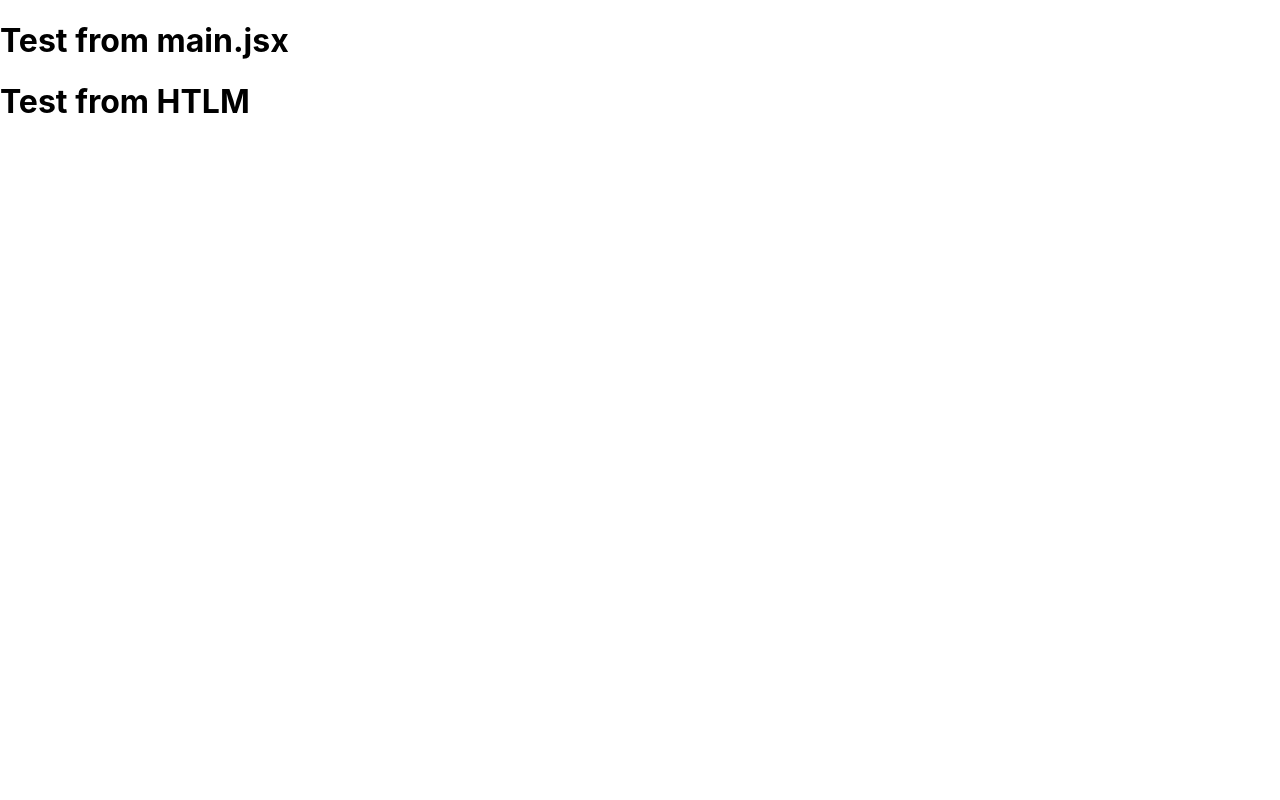
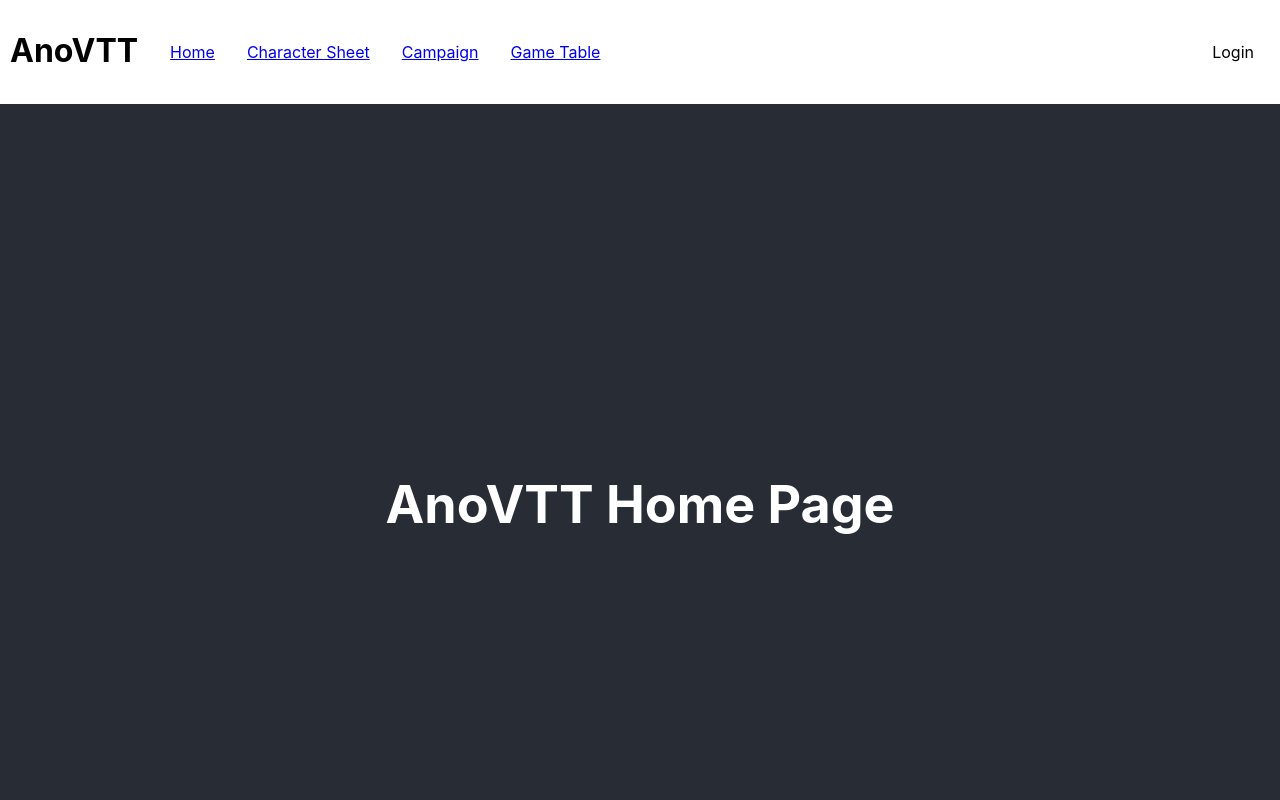
Before and after one commit to adam-good/AnoVTT, a React (Vite) app in the folder frontend/: page / in a window 1280 px wide. Shown: the top 800 px of the page. Built offline with nearby package versions, Linux system fonts and the light colour scheme.

Commit message:
reworking routing maybe

```diff
--- a/frontend/index.html
+++ b/frontend/index.html
@@ -39,7 +39,6 @@
       To begin the development, run `npm start` or `yarn start`.
       To create a production bundle, use `npm run build` or `yarn build`.
     -->
-  <h1>Test from HTLM</h1>
 </body>
 
 </html>
--- a/frontend/src/components/Home.jsx
+++ b/frontend/src/components/Home.jsx
@@ -1,9 +1,19 @@
 
+import "../App.css";
+import { Header, Footer, Body } from "./utils";
 
-const Home = () => {
+const homeContent = () => {
   return (
     <h1>AnoVTT Home Page</h1>
   );
 }
 
+const Home = () => {
+  return (<>
+    <Header />
+    <Body element={homeContent()} />
+    <Footer />
+  </>);
+}
+
 export default Home;
--- a/frontend/src/components/Navbar.jsx
+++ b/frontend/src/components/Navbar.jsx
@@ -3,17 +3,17 @@ import "./Navbar.css";
 
 function Navbar() {
   return (
-    <nav class='navbar'>
-    <div class='navbar-center'>
-    <ul class='nav-links'>
+    <nav className='navbar'>
+    <div className='navbar-center'>
+    <ul className='nav-links'>
       <li><Link to="/">Home</Link></li>
       <li><Link to="/character-sheet">Character Sheet</Link></li>
       <li><Link to="/campaign">Campaign</Link></li>
       <li><Link to="/table">Game Table</Link></li>
     </ul>
     </div>
-    <div class='navbar-right'>
-    <ul class='nav-links'>
+    <div className='navbar-right'>
+    <ul className='nav-links'>
       <li>Login</li>
     </ul>
     </div>
--- /dev/null
+++ b/frontend/src/components/utils.jsx
@@ -0,0 +1,23 @@
+
+import Navbar from "./Navbar";
+
+export const Header = () => {
+  return (
+    <div class='App-header'>
+      <h1>AnoVTT</h1>
+      <Navbar />
+    </div>
+  );
+}
+
+export const Footer = () => {
+  return <p>Copywrite 2025 My Stuff</p>;
+}
+
+export const Body = (props) => {
+  return (
+    <div className='App-body'>
+      {props.element}
+    </div>
+  )
+}
--- a/frontend/src/main.jsx
+++ b/frontend/src/main.jsx
@@ -1,13 +1,12 @@
 import React from 'react';
 import ReactDOM from 'react-dom/client';
 import './index.css';
-//import App from './App';
-
-console.log("Test from Main.jsx");
+import { RouterProvider } from 'react-router';
+import router from './router.jsx';
 
 const root = ReactDOM.createRoot(document.getElementById('root'));
-root.render(
+root.render(<>
   <React.StrictMode>
-    <h1>Test from main.jsx</h1>
+      <RouterProvider router={router} />
   </React.StrictMode>
-);
+</>);
--- a/frontend/src/router.jsx
+++ b/frontend/src/router.jsx
@@ -7,7 +7,7 @@ import CharacterSheet from "./components/CharacterSheet.jsx";
 import Campaign from "./components/Campaign.jsx";
 import GameTable from "./components/GameTable.jsx";
 
-const Router = createBrowserRouter([
+const router = createBrowserRouter([
   {
     path: "/",
     element: <Home />
@@ -38,4 +38,4 @@ const Router = createBrowserRouter([
   }
 ]);
 
-export default Router;
+export default router;
```
Also changed, not shown: frontend/src/App.jsx (+2 -15 lines).
